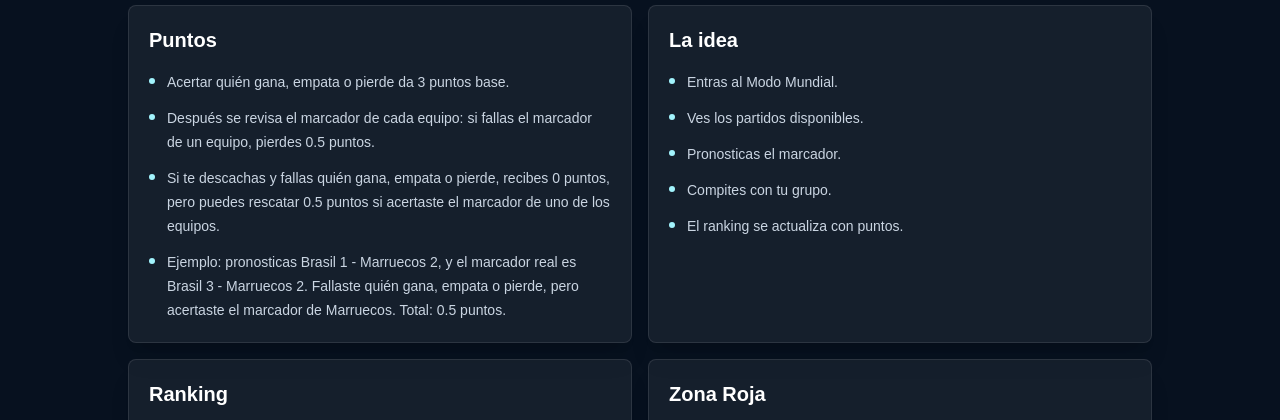
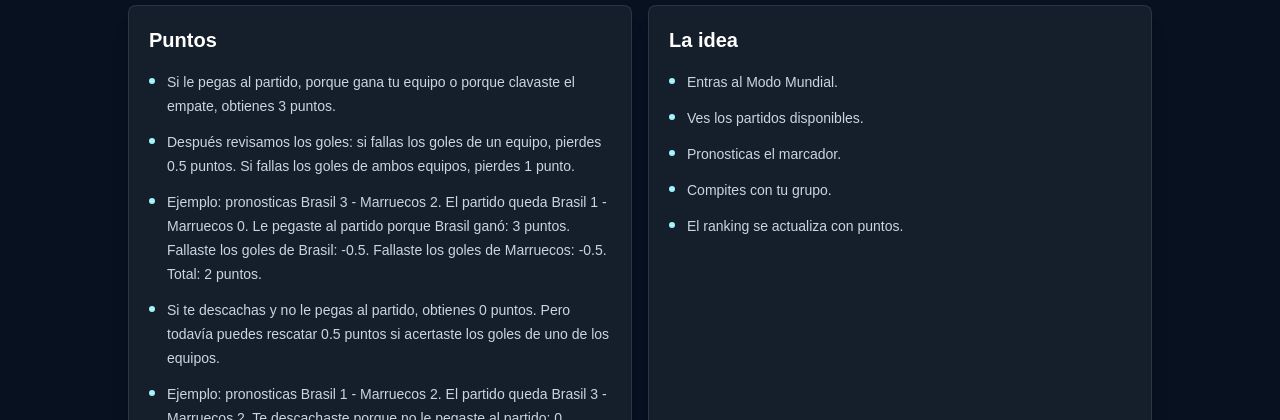
Before and after one commit to DFLghub/futbolweb-app, a Next.js app: page /rules in a window 1280 px wide. Shown: the part 510-930 px from the top of the page. Built offline with nearby package versions, Linux system fonts and the light colour scheme; no server answers.

Commit message:
Clarify partial schedule copy in both languages

```diff
--- a/dictionaries/en.ts
+++ b/dictionaries/en.ts
@@ -63,22 +63,22 @@ const en = {
     eyebrow: "Live front page",
     titleToday: "Today's slate",
     titleFallback: "Today's slate",
-    calendarEyebrow: "Full agenda",
-    calendarTitle: "Upcoming match calendar",
+    calendarEyebrow: "Partial agenda",
+    calendarTitle: "Loaded matches",
     badge: "Eastern Time",
     fallbackBadge: "No matches today",
     calendarBadge: "{count} loaded",
     actionLine: "Pick a score. Challenge the group. Share on WhatsApp.",
     fallbackActionLine: "There are no matches today. Here is only the closest slate so you stay ready.",
-    calendarActionLine: "Full schedule of loaded matches available for predictions.",
+    calendarActionLine: "Partial view: 12 matches loaded for testing and initial circulation.",
     todayText: "A quick front page for the matches being played today in FutbolWeb.",
     fallbackText: "When there is no activity today, the front page stays short with a featured selection.",
-    calendarText: "Review the full agenda: dates, groups, venues, and available actions.",
+    calendarText: "Calendar incomplete for now. The full schedule must be loaded before public circulation.",
     livePanelLabel: "On today",
     todayCount: "{count} matches",
     featuredCount: "{count} featured",
     livePanelText: "Only today's slate, ready to predict and share.",
-    featuredPanelText: "A short selection of upcoming matches. The full calendar lives in Upcoming.",
+    featuredPanelText: "A short selection of loaded matches. Upcoming shows the partial list currently available.",
     nextKickoffLabel: "Next kickoff",
     liveSectionTitle: "Today's matches",
     liveSectionText: "Compact view for fast decisions.",
--- a/dictionaries/es.ts
+++ b/dictionaries/es.ts
@@ -63,22 +63,22 @@ const es = {
     eyebrow: "Portada viva",
     titleToday: "Jornada de hoy",
     titleFallback: "Jornada de hoy",
-    calendarEyebrow: "Agenda completa",
-    calendarTitle: "Calendario de próximos partidos",
+    calendarEyebrow: "Agenda parcial",
+    calendarTitle: "Partidos cargados",
     badge: "Hora Este",
     fallbackBadge: "Sin partidos hoy",
     calendarBadge: "{count} cargados",
     actionLine: "Elige marcador. Reta al grupo. Comparte por WhatsApp.",
     fallbackActionLine: "No hay partidos hoy. Te mostramos solo lo más cercano para llegar listo.",
-    calendarActionLine: "Agenda completa de partidos cargados para pronosticar.",
+    calendarActionLine: "Vista parcial: 12 partidos cargados para prueba y circulación inicial.",
     todayText: "Portada rápida con los partidos que se juegan hoy en FutbolWeb.",
     fallbackText: "Cuando el día no tiene actividad, la portada se mantiene corta con una selección destacada.",
-    calendarText: "Revisa toda la agenda: fechas, grupos, sedes y acciones disponibles.",
+    calendarText: "Calendario incompleto por ahora. La carga completa queda pendiente antes de circulación pública.",
     livePanelLabel: "Hoy en cancha",
     todayCount: "{count} partidos",
     featuredCount: "{count} destacados",
     livePanelText: "Solo la jornada de hoy, lista para pronosticar y compartir.",
-    featuredPanelText: "Una selección corta de los próximos partidos. El calendario completo vive en Próximos.",
+    featuredPanelText: "Una selección corta de partidos cargados. Próximos muestra el listado parcial disponible.",
     nextKickoffLabel: "Próximo inicio",
     liveSectionTitle: "Partidos de hoy",
     liveSectionText: "Vista compacta para decidir rápido.",
@@ -277,10 +277,11 @@ const es = {
     intro: "FutbolWeb.app es un juego social de pronósticos entre amigos. No es una app de apuestas.",
     pointsTitle: "Puntos",
     pointsItems: [
-      "Acertar quién gana, empata o pierde da 3 puntos base.",
-      "Después se revisa el marcador de cada equipo: si fallas el marcador de un equipo, pierdes 0.5 puntos.",
-      "Si te descachas y fallas quién gana, empata o pierde, recibes 0 puntos, pero puedes rescatar 0.5 puntos si acertaste el marcador de uno de los equipos.",
-      "Ejemplo: pronosticas Brasil 1 - Marruecos 2, y el marcador real es Brasil 3 - Marruecos 2. Fallaste quién gana, empata o pierde, pero acertaste el marcador de Marruecos. Total: 0.5 puntos.",
+      "Si le pegas al partido, porque gana tu equipo o porque clavaste el empate, obtienes 3 puntos.",
+      "Después revisamos los goles: si fallas los goles de un equipo, pierdes 0.5 puntos. Si fallas los goles de ambos equipos, pierdes 1 punto.",
+      "Ejemplo: pronosticas Brasil 3 - Marruecos 2. El partido queda Brasil 1 - Marruecos 0. Le pegaste al partido porque Brasil ganó: 3 puntos. Fallaste los goles de Brasil: -0.5. Fallaste los goles de Marruecos: -0.5. Total: 2 puntos.",
+      "Si te descachas y no le pegas al partido, obtienes 0 puntos. Pero todavía puedes rescatar 0.5 puntos si acertaste los goles de uno de los equipos.",
+      "Ejemplo: pronosticas Brasil 1 - Marruecos 2. El partido queda Brasil 3 - Marruecos 2. Te descachaste porque no le pegaste al partido: 0 puntos. Pero acertaste los 2 goles de Marruecos: +0.5 puntos. Total: 0.5 puntos.",
     ],
     sections: [
       ["La idea", ["Entras al Modo Mundial.", "Ves los partidos disponibles.", "Pronosticas el marcador.", "Compites con tu grupo.", "El ranking se actualiza con puntos."]],
```
